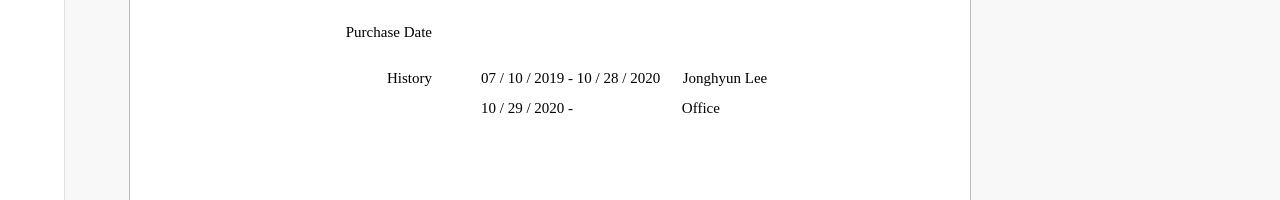
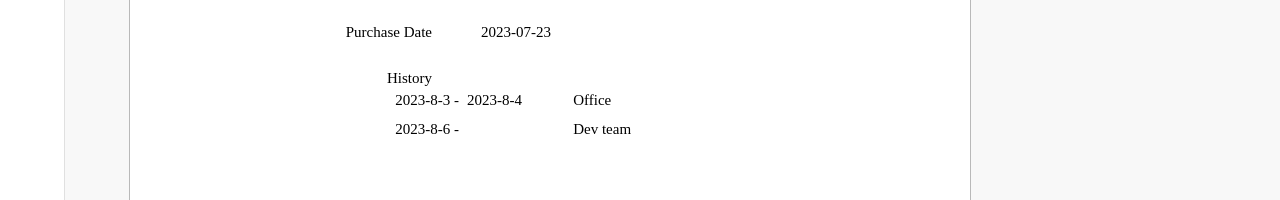
Before and after one commit to illuminarean-internship/2023-summer-erp-front, a Next.js app: page /assets/books/info/1 in a window 1280 px wide. Shown: the part 452-652 px from the top of the page. Built offline with nearby package versions, Linux system fonts and the light colour scheme; no server answers.

Commit message:
renders history properly

```diff
--- a/src/components/InfoPageTemplate.js
+++ b/src/components/InfoPageTemplate.js
@@ -1,13 +1,24 @@
 import InfoOutlinedIcon from '@mui/icons-material/InfoOutlined';
 import { Box, Container, Divider } from '@mui/material';
 import { styled } from '@mui/material/styles';
+import Grid from '@mui/material/Unstable_Grid2';
+import moment from 'moment';
 
 //all data guarenteed to have an id, type, and history
 export default function InfoPageTemplate({ dataToRender }) {
-
+    dataToRender['history'].map((v) => {
+        return {
+            startDate: moment(v.startDate).format('YYYY-MM-DD'),
+            endDate: v.endDate ? moment(v.endDate).format('YYYY-MM-DD') : '',
+            historyLocation: v.historyLocation,
+            historyRemark: v.historyRemark,
+        };
+    }); //temporary hardcode
     const renderLabels = Object.keys(dataToRender) //hard coded for now, but eventually will do based on id
         .flat()
-        .map((v) => (
+        .map(
+            (v) =>
+                v != 'history' && (
                     <LabelInfoWrapper key={v}>
                         <LabelContainer>
                             <Label>
@@ -22,27 +33,27 @@ export default function InfoPageTemplate({ dataToRender }) {
                             <Info>{dataToRender[v]}</Info>
                         </InfoContainer>
                     </LabelInfoWrapper>
-        ));
-
-    const history = [
-        '07 / 10 / 2019 - 10 / 28 / 2020      Jonghyun Lee ',
-        '10 / 29 / 2020 -                             Office ',
-    ];
-
-    const historyRenderer = history.map(
-        (v) =>
-            v !== history[0] && (
-                <HistoryContainer
-                    sx={{
-                        width: 281,
-                        display: 'flex',
-                        flexDirection: 'column',
-                    }}
-                >
-                    <Info style={{ whiteSpace: 'pre' }}>{v}</Info>
-                </HistoryContainer>
                 ),
         );
+
+    const historyRenderer = dataToRender['history'].map((v) => (
+        <Grid
+            container
+            rowSpacing={3}
+            columnSpacing={1}
+            justifyContent={'center'}
+        >
+            <Grid item xs="auto">
+                <DateBox>{v.startDate} -</DateBox>
+            </Grid>
+            <Grid item xs={1.5}>
+                <DateBox>{v.endDate}</DateBox>
+            </Grid>
+            <Grid item xs={2}>
+                <DateBox justifyContent={'left'}>{v.historyLocation}</DateBox>
+            </Grid>
+        </Grid>
+    ));
 
     return (
         <PageDiv>
@@ -61,29 +72,16 @@ export default function InfoPageTemplate({ dataToRender }) {
                         stroke: '#DBDBDB',
                         borderRadius: 3,
                         border: '1px solid #B9B9B9',
-                        overflow: 'auto'
+                        overflow: 'auto',
                     }}
                 >
                     <ItemTitle>{dataToRender['title']}</ItemTitle>
                     <TitleDivider />
                     <InfoWrapper>
                         {renderLabels}
-                        <LabelInfoWrapper sx={{ marginBottom: 1.25 }}>
                         <LabelContainer>
                             <Label>History</Label>
                         </LabelContainer>
-                            <InfoContainer
-                                sx={{
-                                    width: 281,
-                                    display: 'flex',
-                                    flexDirection: 'column',
-                                }}
-                            >
-                                <Info style={{ whiteSpace: 'pre' }}>
-                                    {history[0]}
-                                </Info>
-                            </InfoContainer>
-                        </LabelInfoWrapper>
                         {historyRenderer}
                     </InfoWrapper>
                 </Box>
@@ -91,6 +89,14 @@ export default function InfoPageTemplate({ dataToRender }) {
         </PageDiv>
     );
 }
+const DateBox = styled(Box)(() => ({
+    color: '#000',
+    fontFamily: 'Source Sans Pro',
+    fontSize: '15px',
+    fontStyle: 'normal',
+    fontWeight: '400',
+    lineHeight: 'normal',
+}));
 
 const PageDiv = styled('div')(({ theme }) => ({
     backgroundColor: 'rgba(244, 244, 244, 0.63);',
@@ -102,7 +108,7 @@ const InfoGroup = styled('div')(({ theme }) => ({
     fontWeight: theme.fontWeight,
     display: 'flex',
     flexDirection: 'row',
-    padding: 20
+    padding: 20,
 }));
 
 const InfoIcon = styled(InfoOutlinedIcon)(({ theme }) => ({
--- a/src/pages/assets/accessory/info/[id].js
+++ b/src/pages/assets/accessory/info/[id].js
@@ -40,6 +40,7 @@ const AccessoryInfo = () => {
     );
     retreivedInfoStateCopy['purchasedFrom'] =
         retreivedInfoState['purchasedFrom'];
+    retreivedInfoStateCopy['history'] = retreivedInfoState['history'];
 
     return (
         <div>
--- a/src/pages/assets/books/info/[id].js
+++ b/src/pages/assets/books/info/[id].js
@@ -2,7 +2,7 @@ import { useRouter } from 'next/router';
 import InfoPageTemplate from '../../../../components/InfoPageTemplate';
 import axios from 'axios';
 import React, { useEffect, useState } from 'react';
-import dateToString from '../../../../usefulFunctions/dateToString';
+import moment from 'moment';
 
 const BooksInfo = () => {
     const router = useRouter();
@@ -26,10 +26,23 @@ const BooksInfo = () => {
     retreivedInfoStateCopy['location'] = retreivedInfoState['location'];
     retreivedInfoStateCopy['price'] =
         '₩' + JSON.stringify(retreivedInfoState['price']);
-    retreivedInfoStateCopy['purchaseDate'] = dateToString(
+    retreivedInfoStateCopy['purchaseDate'] = moment(
         retreivedInfoState['purchaseDate'],
-    );
-
+    ).format('YYYY-MM-DD');
+    retreivedInfoStateCopy['history'] = [
+        {
+            startDate: '2023-8-3',
+            endDate: '2023-8-4',
+            historyLocation: 'Office',
+            historyRemark: 'here',
+        },
+        {
+            startDate: '2023-8-6',
+            endDate: null,
+            historyLocation: 'Dev team',
+            historyRemark: '',
+        },
+    ]
     return (
         <div>
             <InfoPageTemplate dataToRender={retreivedInfoStateCopy} />
--- a/src/pages/assets/desktop-pc/info/[id].js
+++ b/src/pages/assets/desktop-pc/info/[id].js
@@ -46,6 +46,7 @@ const DesktopPcInfo = () => {
         '₩' + JSON.stringify(retreivedInfoState['totalPrice']);
 
     retreivedInfoStateCopy['color'] = retreivedInfoState['color'];
+    retreivedInfoStateCopy['history'] = retreivedInfoState['history'];
 
     return (
         <div>
--- a/src/pages/assets/laptop/info/[id].js
+++ b/src/pages/assets/laptop/info/[id].js
@@ -48,6 +48,7 @@ const LaptopInfo = () => {
     retreivedInfoStateCopy['availableDate'] = dateToString(
         retreivedInfoState['availableDate'],
     );
+    retreivedInfoStateCopy['history'] = retreivedInfoState['history'];
     return (
         <div>
             <InfoPageTemplate dataToRender={retreivedInfoStateCopy} />
--- a/src/pages/assets/software/info/[id].js
+++ b/src/pages/assets/software/info/[id].js
@@ -32,6 +32,7 @@ const SoftwareInfo = () => {
     retreivedInfoStateCopy['currency'] = 'KRW';
     retreivedInfoStateCopy['reference'] = retreivedInfoState['reference'];
     retreivedInfoStateCopy['user'] = retreivedInfoState['user'];
+    retreivedInfoStateCopy['history'] = retreivedInfoState['history'];
 
     return (
         <div>
--- a/src/pages/assets/test-device/info/[id].js
+++ b/src/pages/assets/test-device/info/[id].js
@@ -38,6 +38,7 @@ const TestDeviceInfo = () => {
         '₩' + JSON.stringify(retreivedInfoState['totalPrice']);
     retreivedInfoStateCopy['purchasedFrom'] =
         retreivedInfoState['purchasedFrom'];
+    retreivedInfoStateCopy['history'] = retreivedInfoState['history'];
 
     return (
         <div>
```
Lines whose indentation alone changed are shown as unchanged.
